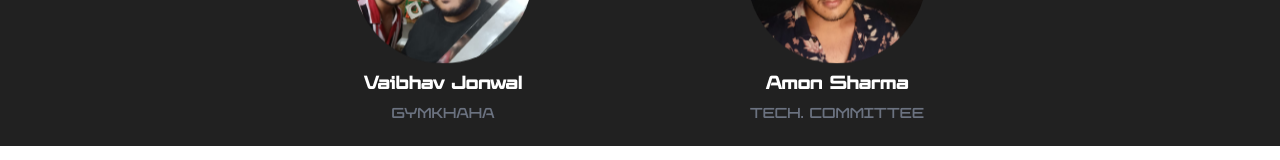
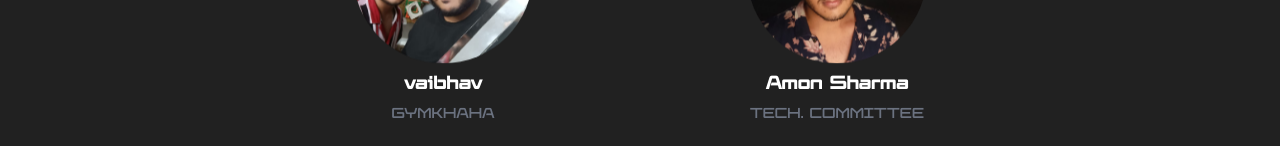
Before and after one commit to Amon20044/CererboWebsite, a Next.js app: page /team in a window 1280 px wide. Both pictures are taken after a click on the button "Presidents". Shown: the part 486-646 px from the top of the page. Built offline with nearby package versions, Linux system fonts and the light colour scheme.

Commit message:
error check

```diff
--- a/app/team/page.jsx
+++ b/app/team/page.jsx
@@ -40,7 +40,7 @@ function Team() {
         <div>
           <div className='flex flex-wrap justify-center mt-10 px-4 md:px-8'>
             {[
-              { name: "Vaibhav Jonwal", position: "GYMKHAHA" },
+              { name: "vaibhav", position: "GYMKHAHA" },
               { name: "Amon Sharma", position: "TECH. COMMITTEE" },
             ].map((profile, index) => (
               <motion.div
```
Also changed, not shown: public/Teams/web_dev/vaibhav.avif (renamed from public/Teams/web_dev/Vaibhav Jonwal.avif).
